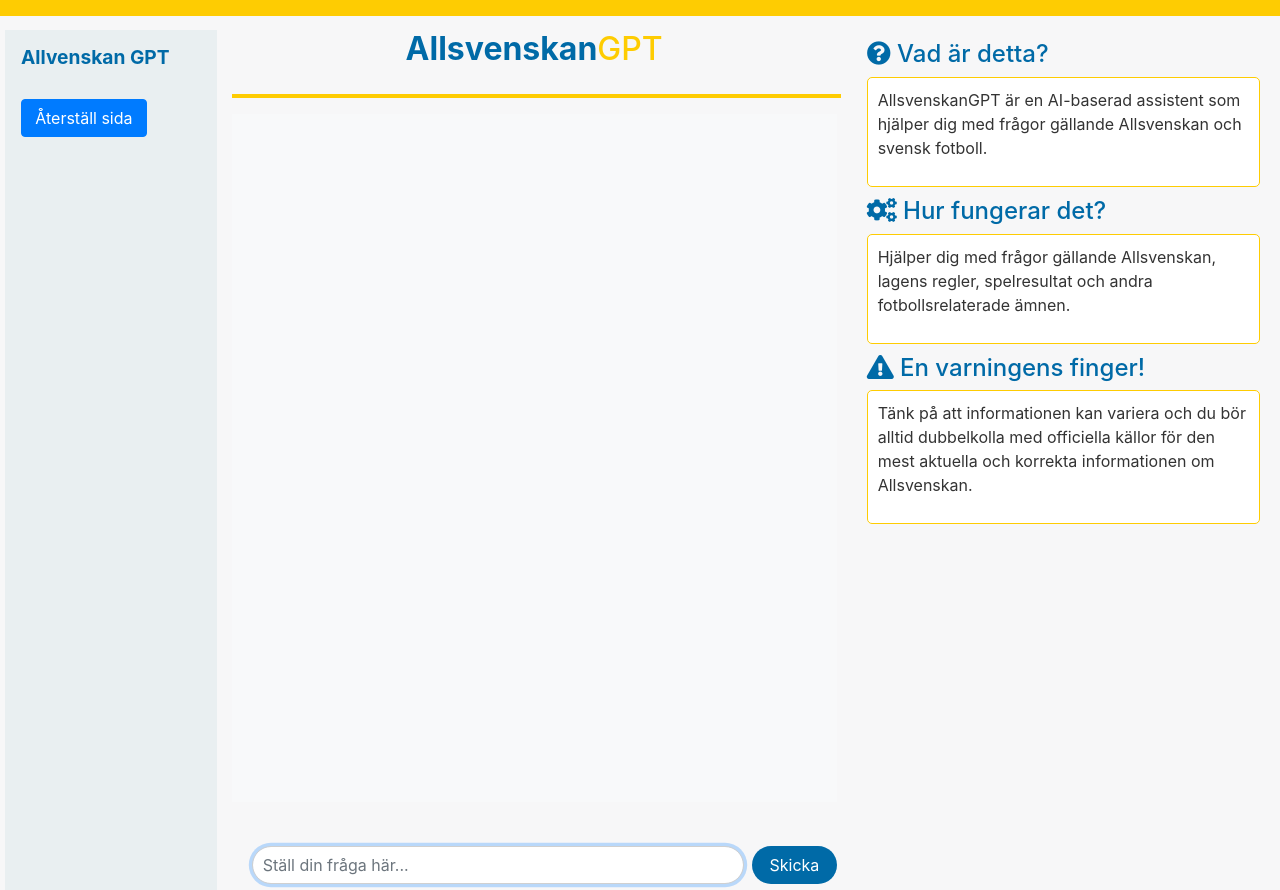
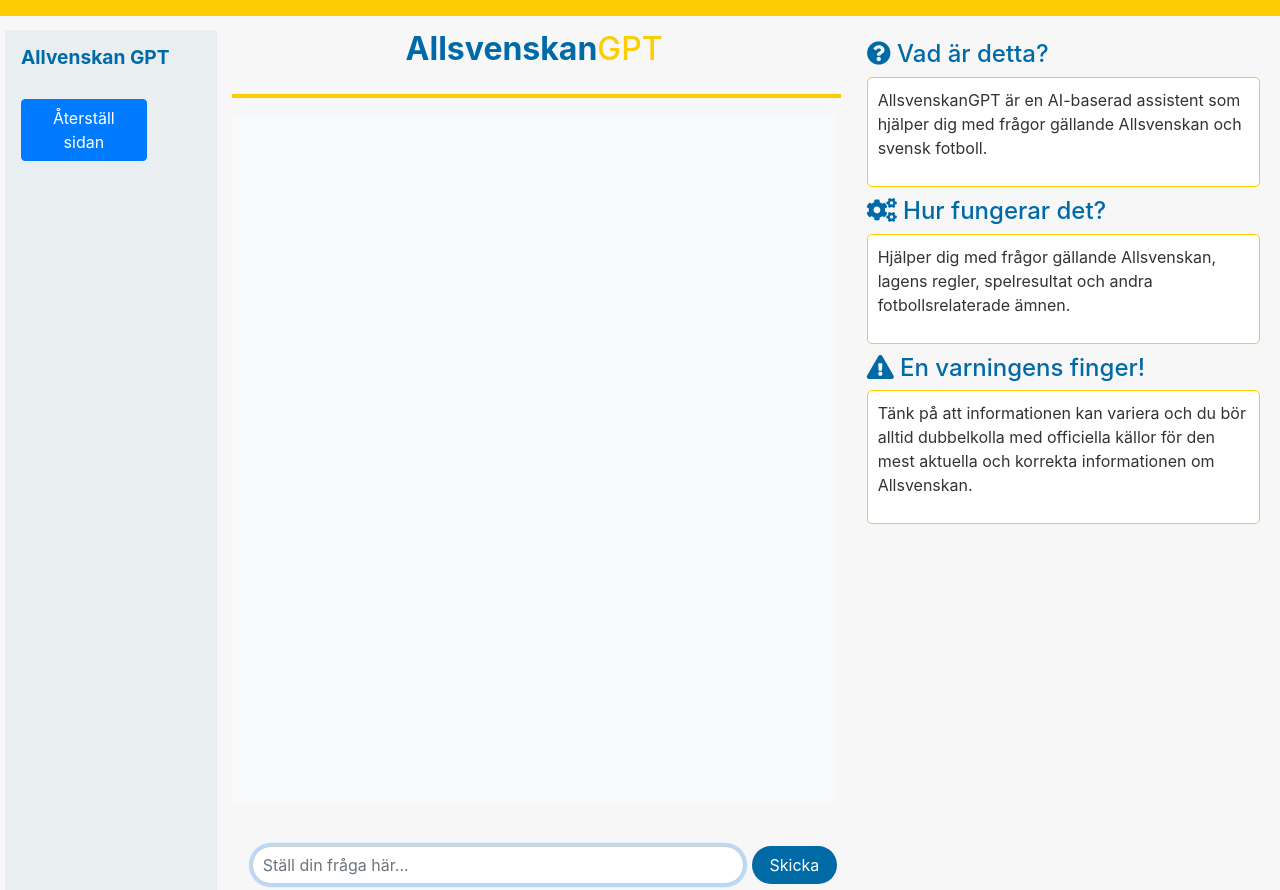
Before and after one commit to Kerem1989/allsvenskan-gpt, a Flask app: page / in a window 1280 px wide. Run offline with Flask 3, Linux system fonts and the light colour scheme; some libraries are stand-ins or nearby versions.

Commit message:
Overhaul regarding GPT

```diff
--- a/templates/index.html
+++ b/templates/index.html
@@ -18,7 +18,7 @@
             <div class="d-flex justify-content-between w-100 align-items-center">
                 <h4 class="patent-gpt-title"><span class="patent-bold">Allvenskan GPT</span></h4>
             </div>
-            <button onclick="location.reload()" class="btn btn-primary medium-button">Återställ sida</button>
+            <button onclick="location.reload()" class="btn btn-primary medium-button">Återställ sidan</button>
         </div>
         <div class="col-lg-6 d-flex flex-column align-items-center vh-100">
             <h2 class="patent-gpt-main-title"><span class="patent-bold">Allsvenskan</span><span id="gpt">GPT</span> </h2>
```
